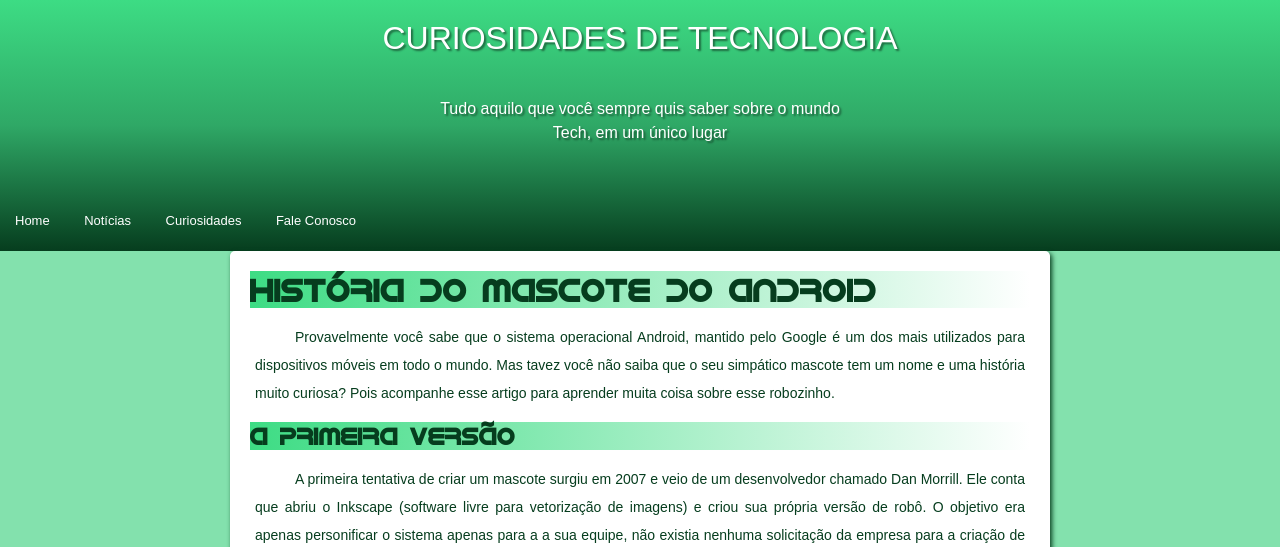
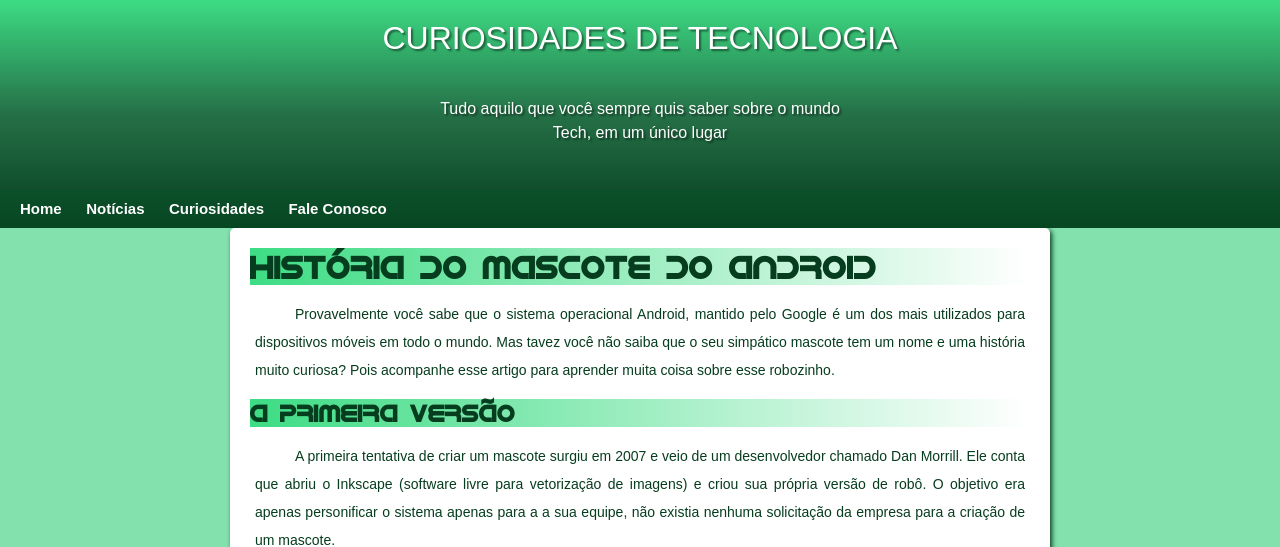
Before and after one commit to cavalcantiaraujo/html-css, a plain HTML site: page desafios/criando-site/index.html in a window 1280 px wide. Shown: the top 547 px of the page. Drawn offline with Linux system fonts and the light colour scheme.

Commit message:
atualização

```diff
--- a/desafios/criando-site/index.html
+++ b/desafios/criando-site/index.html
@@ -1,5 +1,6 @@
 <!DOCTYPE html>
 <html lang="pt-br">
+
 <head>
     <meta charset="UTF-8">
     <meta http-equiv="X-UA-Compatible" content="IE=edge">
@@ -8,6 +9,7 @@
     <title>Site do Android</title>
     <link rel="stylesheet" href="style.css">
 </head>
+
 <body>
     <div class="div-header">
         <header>
@@ -17,41 +19,61 @@
             </div>
         </header>
         <nav>
-            <ul type= "none" class="lista">
-                <li class="menu">Home</li>
-                <li class="menu">Notícias</li>
-                <li class="menu">Curiosidades</li>
-                <li class="menu">Fale Conosco</li>
-            </ul>
+            <p class="menu">
+                <a href="#">Home</a>
+                <a href="#">Notícias</a>
+                <a href="#">Curiosidades</a>
+                <a href="#">Fale Conosco</a>
+            </p>
         </nav>
     </div>
     <main>
-        <h1 class= "android">História do Mascote do Android</h1>
+        <h1 class="android">História do Mascote do Android</h1>
         <article>
-            <p class="main-p">Provavelmente você sabe que o sistema operacional Android, mantido pelo Google é um dos mais utilizados para dispositivos móveis em todo o mundo. Mas tavez você não saiba que o seu simpático mascote tem um nome e uma história muito curiosa? Pois acompanhe esse artigo para aprender muita coisa sobre esse robozinho.</p>
-            <h2 class= "android">A primeira versão</h2>
-            <p class="main-p">A primeira tentativa de criar um mascote surgiu em 2007 e veio de um desenvolvedor chamado Dan Morrill. Ele conta que abriu o Inkscape (software livre para vetorização de imagens) e criou sua própria versão de robô. O objetivo era apenas personificar o sistema apenas para a a sua equipe, não existia nenhuma solicitação da empresa para a criação de um mascote.</p>
+            <p class="main-p">Provavelmente você sabe que o sistema operacional Android, mantido pelo Google é um dos
+                mais utilizados para dispositivos móveis em todo o mundo. Mas tavez você não saiba que o seu simpático
+                mascote tem um nome e uma história muito curiosa? Pois acompanhe esse artigo para aprender muita coisa
+                sobre esse robozinho.</p>
+            <h2 class="android">A primeira versão</h2>
+            <p class="main-p">A primeira tentativa de criar um mascote surgiu em 2007 e veio de um desenvolvedor chamado
+                Dan Morrill. Ele conta que abriu o Inkscape (software livre para vetorização de imagens) e criou sua
+                própria versão de robô. O objetivo era apenas personificar o sistema apenas para a a sua equipe, não
+                existia nenhuma solicitação da empresa para a criação de um mascote.</p>
             <picture>
-                <source class="image" media="(max-width:800px)" srcset="conteúdo/imagens/dan-droids-pq.png" type="image/png">
+                <source class="image" media="(max-width:800px)" srcset="conteúdo/imagens/dan-droids-pq.png"
+                    type="image/png">
                 <img class="image" src="conteúdo/imagens/dan-droids.png" alt="Imagens dos androids">
             </picture>
-            <p class="main-p">Essa primeira versão bizarra até foi batizada em homenagem ao seu criador: seriam os Dandroids.</p>
-            <h2 class= "android">Surge um novo mascote</h2>
-            <p class="main-p">A ideia de ter um mascote foi amadurecendo e a missão foi passada para uma profissional da área. A ilustradora Russa Irina Blok, também funcionária do Google, ficou com a missão de representar o pequeno robô de uma maneira mais agradável.</p>
+            <p class="main-p">Essa primeira versão bizarra até foi batizada em homenagem ao seu criador: seriam os
+                Dandroids.</p>
+            <h2 class="android">Surge um novo mascote</h2>
+            <p class="main-p">A ideia de ter um mascote foi amadurecendo e a missão foi passada para uma profissional da
+                área. A ilustradora Russa Irina Blok, também funcionária do Google, ficou com a missão de representar o
+                pequeno robô de uma maneira mais agradável.</p>
             <picture>
-                <source class="image" media="(max-width:800px)" srcset="conteúdo/imagens/irina-blok-pq.jpg" type="image/jpg">
+                <source class="image" media="(max-width:800px)" srcset="conteúdo/imagens/irina-blok-pq.jpg"
+                    type="image/jpg">
                 <img class="image" src="conteúdo/imagens/irina-blok.jpg" alt="Foto de Irina">
             </picture>
-            <p class="main-p">A ideia principal da Irina era representar tudo graficamente com poucos traços e de forma mais chapada. O desenho também deveria gerar identificação rápida com quem o olha. Surgiu então o Bugdroid, o novo mascote do Android.</p>
+            <p class="main-p">A ideia principal da Irina era representar tudo graficamente com poucos traços e de forma
+                mais chapada. O desenho também deveria gerar identificação rápida com quem o olha. Surgiu então o
+                Bugdroid, o novo mascote do Android.</p>
             <img class="image" src="conteúdo/imagens/bugdroid.png" alt="Imagem do bugdroid">
-            <p class="main-p">A principal inspiração para os traços do novo Bugdroid veio daqueles bonequinhos que ilustram portas de banheiro para indicar o gênero de cada porta. Conta a lenda que a artista estava criando em sua mesa no escritório do Google e olhou para o lado dos banheiros e a identificação foi imediata: simples, limpo, objetivo.</p>
+            <p class="main-p">A principal inspiração para os traços do novo Bugdroid veio daqueles bonequinhos que
+                ilustram portas de banheiro para indicar o gênero de cada porta. Conta a lenda que a artista estava
+                criando em sua mesa no escritório do Google e olhou para o lado dos banheiros e a identificação foi
+                imediata: simples, limpo, objetivo.</p>
             <div class="video">
-                <iframe width="560" height="315" src="https://www.youtube.com/embed/l2UDgpLz20M" title="YouTube video player" frameborder="0" allow="accelerometer; autoplay; clipboard-write; encrypted-media; gyroscope; picture-in-picture; web-share" allowfullscreen></iframe>
+                <iframe width="560" height="315" src="https://www.youtube.com/embed/l2UDgpLz20M"
+                    title="YouTube video player" frameborder="0"
+                    allow="accelerometer; autoplay; clipboard-write; encrypted-media; gyroscope; picture-in-picture; web-share"
+                    allowfullscreen></iframe>
                 <aside class="container-aside">
             </div>
             <h3>Quer aprender mais?</h3>
             <div class="div-aside">
-                    <p>Outro assunto curioso em relação ao Android é que cada versão sempre foi nomeada em homenagem a um doce, em ordem alfabética a partir da versão 1.5 até a 9.0.</p>
+                <p>Outro assunto curioso em relação ao Android é que cada versão sempre foi nomeada em homenagem a um
+                    doce, em ordem alfabética a partir da versão 1.5 até a 9.0.</p>
                 <ul>
                     <li>1.5 - Cupcake</li>
                     <li>1.6 - Donut</li>
@@ -68,15 +90,20 @@
                     <li>8.0 - Oreo</li>
                     <li>9.0 - Pie</li>
                 </ul>
-                <p>Infelizmente, o Android Q não existiu, pois o Google resolveu pôr fim a essa divertida prática e começou a usar numerações, o que deu origem ao Android 10.</p>
-                <p>Acesse aqui o site <a  class="a-aside" href="#">Android History</a> para conhecer a sequência das versões "adocicadas" e o que cada uma trouxe para o sistema Android.</p>
+                <p>Infelizmente, o Android Q não existiu, pois o Google resolveu pôr fim a essa divertida prática e
+                    começou a usar numerações, o que deu origem ao Android 10.</p>
+                <p>Acesse aqui o site <a class="a-aside" href="#">Android History</a> para conhecer a sequência das
+                    versões "adocicadas" e o que cada uma trouxe para o sistema Android.</p>
             </div>
-                <p>Então é isso! Espero que você tenha gostado do nosso artigo com essa curiosidade sobre o sistema Android e seu simpático mascote.</p>
+            <p>Então é isso! Espero que você tenha gostado do nosso artigo com essa curiosidade sobre o sistema Android
+                e seu simpático mascote.</p>
             </aside>
         </article>
     </main>
     <footer>
-        <p>Site criado por <a class="footer-a" href="#">Gustavo Guanabara</a> para o <a class="footer-a" href="#">CursoemVideo</a>.</p>
+        <p>Site criado por <a class="footer-a" href="#">Gustavo Guanabara</a> para o <a class="footer-a"
+                href="#">CursoemVideo</a>.</p>
     </footer>
 </body>
+
 </html>
--- a/desafios/criando-site/style.css
+++ b/desafios/criando-site/style.css
@@ -40,13 +40,12 @@ header {
 }
 
 .div-header {
-    background-image:linear-gradient(to top, #063D1E, #2FA866, #3DDC84);
+    background-image:linear-gradient(to top, #063D1E, #257047, #3DDC84);
 }
 
 .header h1 {
     color: #fff;
     display: block;
-    align-items: center;
     text-align: center;
     padding: 20px;
     font-family: var(--font1);
@@ -56,9 +55,7 @@ header {
 
 .header p {
     color: #fff;
-    display: block;
     text-align: center;
-    align-items: center;
     padding: 20px;
     max-width: 400px;
     font-family: Arial, Helvetica, sans-serif;
@@ -66,18 +63,19 @@ header {
     text-shadow: 2px 2px 2px rgba(0, 0, 0, 0.466);
 }
 
-.menu {
-    color: #fff;
-    display: inline-block;
-    font-family: Arial, Helvetica, sans-serif;
-    font-size: 13px;
-    padding: 3px 15px;
+nav {
+    background-color: #0850278c;
+    padding: 10px;
 }
 
-.lista {
-    padding-left: 0px;
+.menu a {
+    color: #fff;
+    font-family: Arial, Helvetica, sans-serif;
+    font-size: 15px;
+    font-weight: bolder;
+    padding: 10px;
+    text-decoration: none;
 }
-
 
 
 main {
```
Also changed, not shown: exercicios/ex018/tabela05.html (+0 -1 lines). Lines whose indentation alone changed are shown as unchanged.
